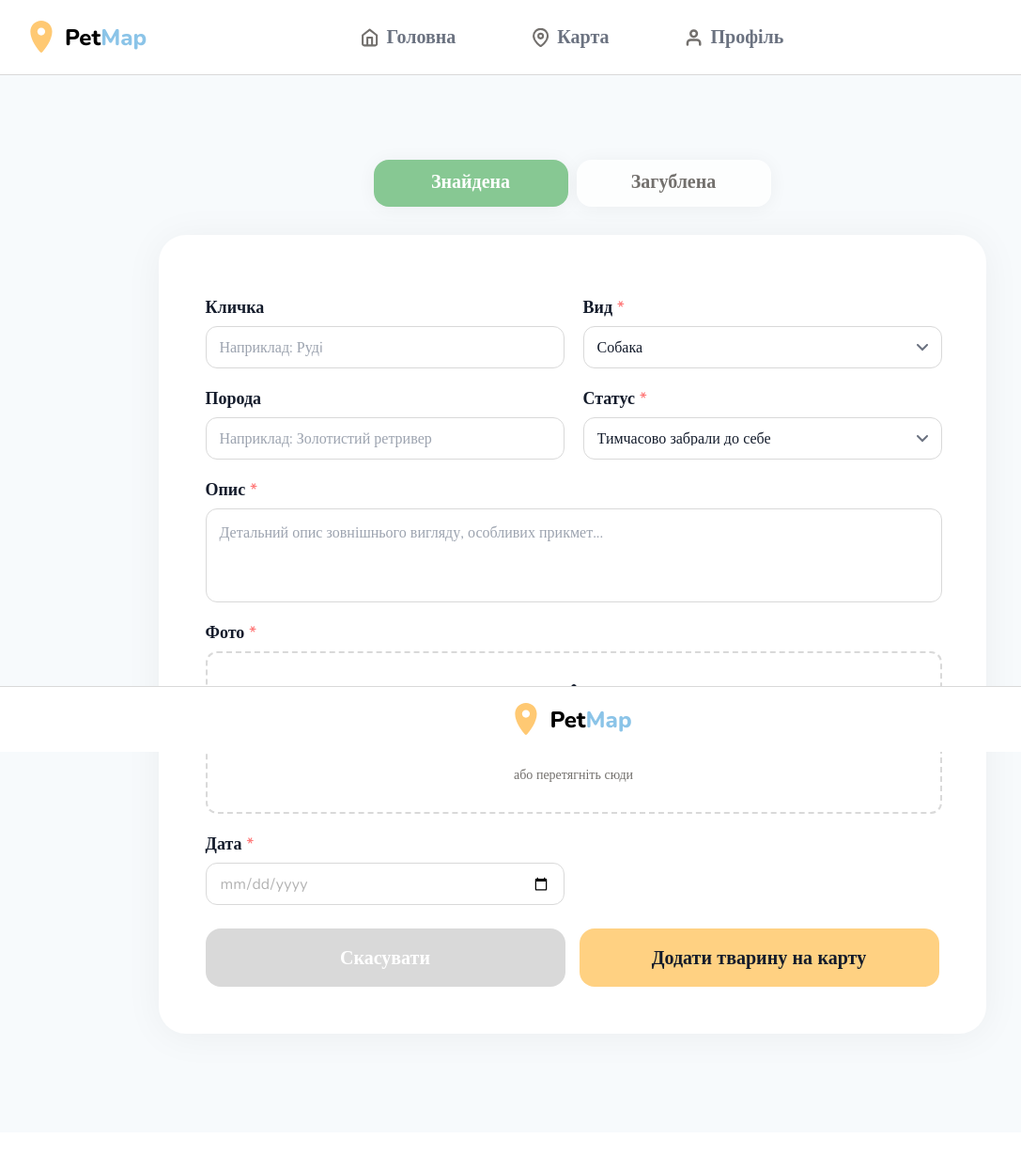
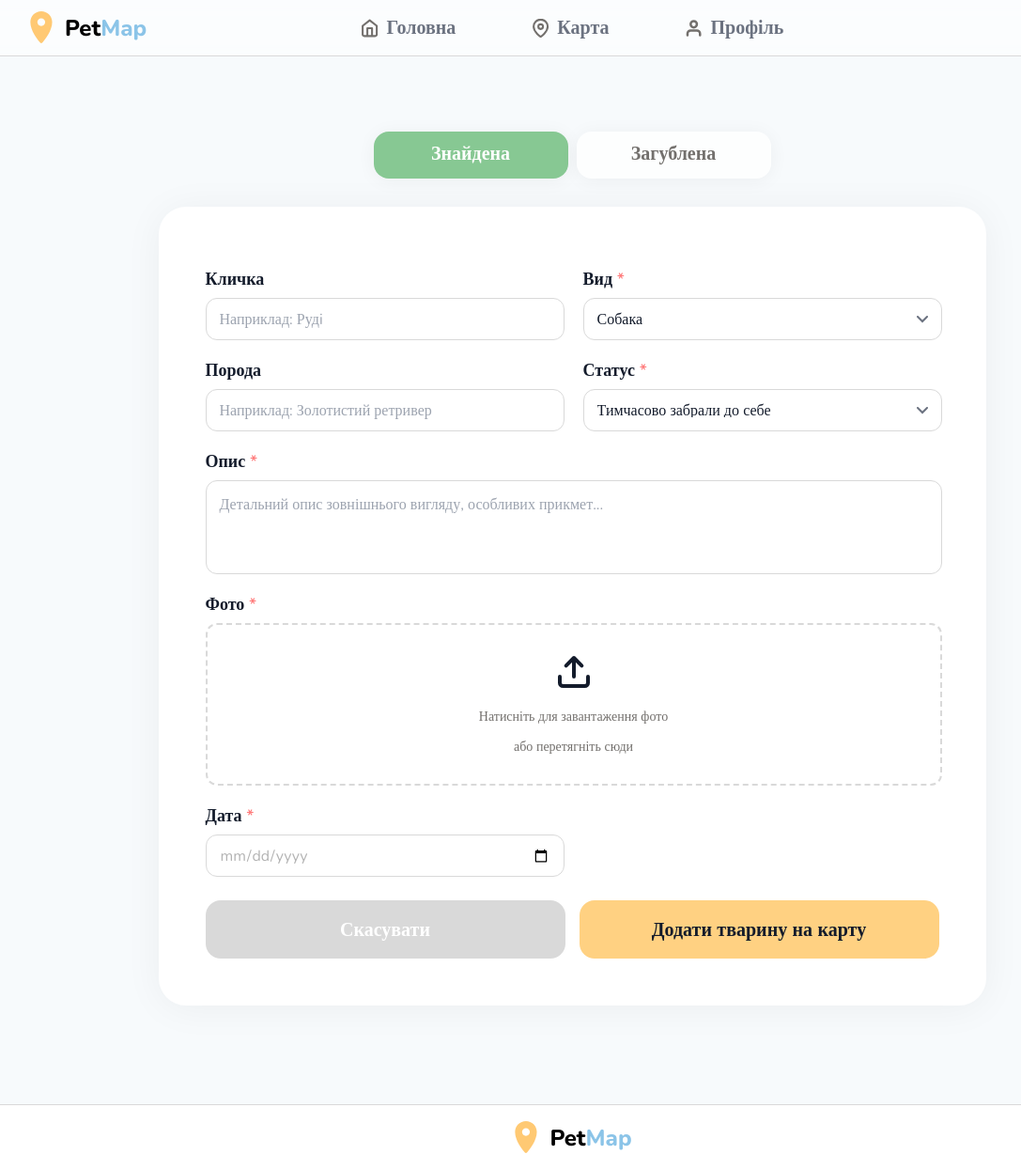
Before and after one commit to zoriiaa/PetMap, a Python web app: template app/templates/pet_form.html in a window 1280 px wide. Shown: the whole page at 94% size, without its empty margins (31-1118 px from the left). Before the commit the page ends 1109 px from the top, so only its background shows below. Run offline with Jinja, Linux system fonts and the light colour scheme; the template is opened without the code that fills it, so the values that code supplies are empty.

Commit message:
Refactor header and footer styles in pet_form.css

```diff
--- a/app/static/css/pet_form.css
+++ b/app/static/css/pet_form.css
@@ -10,17 +10,23 @@ body {
     font-family: 'Nunito';
     background-color: #F7FAFC;
     min-height: 100vh;
+    padding-top: 50px;
 }
 
 .header {
-    background: white;
+    position: fixed;
+    top: 0;
+    left: 0;
+    background: rgba(255, 255, 255, 0.5);
+    backdrop-filter: blur(10px);
+    width:100%;
     padding: 20px 60px;
     display: flex;
     justify-content: space-between;
     align-items: center;
-    position: relative;
     border-bottom: 0.5px solid #D9D9D9;
-    height: 80px;
+    height: 60px;
+    z-index: 1000;
 }
 
 .header .map-text {
@@ -371,9 +377,6 @@ textarea:focus {
 }
 
 .footer {
-    position: fixed;
-    bottom: 0;
-    left: 0;
     width: 100%;
     height: 70px;
     background: white;
```
